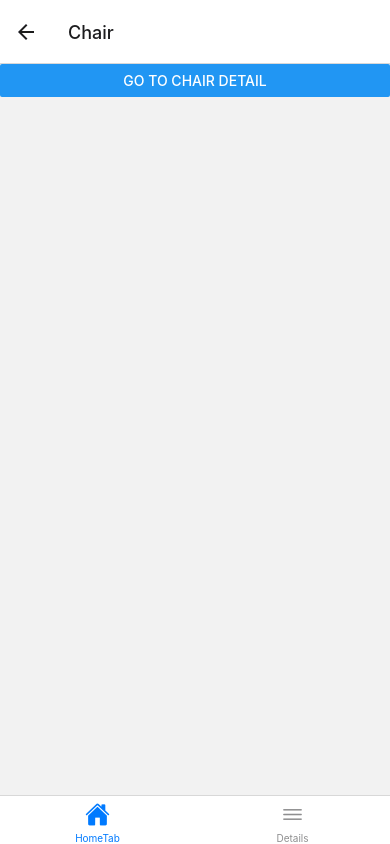
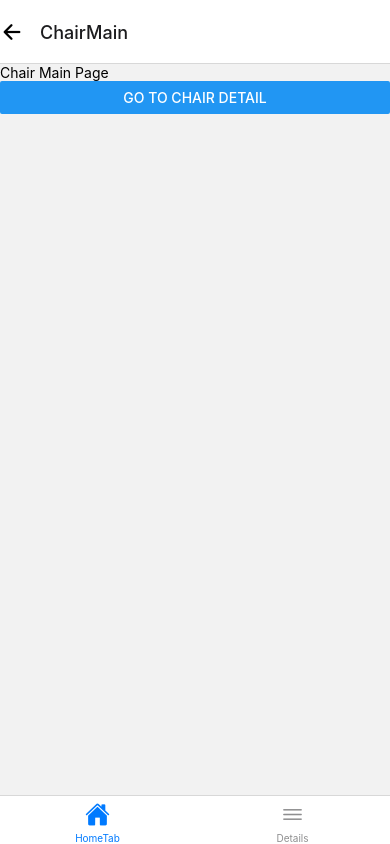
Before and after one commit to bggbr/react-native, a React Native app: screen /Chair in a window 390 px wide. Built offline with nearby package versions, Linux system fonts and the light colour scheme.

Commit message:
3계층 구조로 네비게이션 설정

```diff
--- a/App.tsx
+++ b/App.tsx
@@ -2,6 +2,7 @@ import React from 'react';
 import {NavigationContainer} from '@react-navigation/native';
 import {createNativeStackNavigator} from '@react-navigation/native-stack';
 import {createBottomTabNavigator} from '@react-navigation/bottom-tabs';
+import {SafeAreaView, Text, TouchableOpacity, View} from 'react-native'; // SafeAreaView 또는 View를 import
 
 type RootStackParamList = {
   Home: undefined;
@@ -17,7 +18,6 @@ import Ionicons from 'react-native-vector-icons/Ionicons';
 
 const Stack = createNativeStackNavigator();
 const Tab = createBottomTabNavigator();
-
 const HomeStack = createNativeStackNavigator();
 
 function HomeStackScreen() {
@@ -26,13 +26,28 @@ function HomeStackScreen() {
       <HomeStack.Screen
         name="Home"
         component={HomeScreen}
-        options={
-          {
-            // headerShown: false,
-          }
-        }
+        options={{
+          // headerShown: false,
+          headerTitle: '',
+          headerLeft: () => (
+            <Text style={{fontSize: 24, fontWeight: 'bold'}}>BM</Text>
+          ),
+          headerRight: () => (
+            <TouchableOpacity>
+              <Ionicons name="search" size={24} color="black" />
+            </TouchableOpacity>
+          ),
+        }}
       />
-      <HomeStack.Screen name="Chair" component={Chair} />
+      <HomeStack.Screen
+        name="Chair"
+        component={Chair}
+        options={{
+          // 다음 화면의 헤더를 커스텀해서 뒤로 가기 버튼의 동작을 정의
+          headerShown: false,
+          headerLeft: () => null, // 뒤로 가기 버튼 숨김
+        }}
+      />
     </HomeStack.Navigator>
   );
 }
@@ -40,6 +55,7 @@ function HomeStackScreen() {
 function App() {
   return (
     <NavigationContainer>
+      <SafeAreaView style={{flex: 0, backgroundColor: 'white'}} />
       <Tab.Navigator>
         <Tab.Screen
           name="HomeTab"
@@ -70,6 +86,7 @@ function App() {
           }}
         />
       </Tab.Navigator>
+      {/* SafeAreaView 또는 View를 사용하여 높이 조정 */}
       {/* <BottomTab /> */}
       {/* <Stack.Navigator>
         <Stack.Screen name="Chair" component={Chair} />
--- a/src/components/Chair.tsx
+++ b/src/components/Chair.tsx
@@ -1,13 +1,15 @@
-import {View, Text, Button} from 'react-native';
+import {View, Text, Button, TouchableOpacity} from 'react-native';
 import {createNativeStackNavigator} from '@react-navigation/native-stack';
 import {NativeStackScreenProps} from '@react-navigation/native-stack';
 import ChairDetail from './ChairDetail';
 import {useCallback} from 'react';
 const Stack = createNativeStackNavigator();
+import Ionicons from 'react-native-vector-icons/Ionicons';
+
 function ChairMainScreen({navigation}: HomeScreenProps) {
   return (
     <View>
-      {/* Chair 메인 화면 내용 */}
+      <Text>Chair Main Page</Text>
       <Button
         title="Go to Chair Detail"
         onPress={() => navigation.navigate('ChairDetail')}
@@ -25,18 +27,37 @@ type RootStackParamList = {
 type HomeScreenProps = NativeStackScreenProps<RootStackParamList, 'Home'>;
 
 function Chair({navigation}: HomeScreenProps) {
-  const onClick = useCallback(() => {
-    navigation.navigate('ChairDetail');
-  }, [navigation]);
   return (
-    <Stack.Navigator>
+    <Stack.Navigator screenOptions={{}}>
       <Stack.Screen
-        options={{headerShown: false}}
+        options={{
+          headerShown: true,
+          headerLeft: () => (
+            <TouchableOpacity
+              onPress={() => {
+                // Chair 페이지로 이동하는 코드
+                navigation.navigate('Home');
+              }}>
+              <Ionicons name="arrow-back" size={24} color="black" />
+            </TouchableOpacity>
+          ),
+        }}
         name="ChairMain"
         component={ChairMainScreen}
       />
       <Stack.Screen
-        // options={{headerShown: false}}
+        options={{
+          headerShown: true, // 헤더 표시
+          // headerLeft: () => (
+          //   <TouchableOpacity
+          //     onPress={() => {
+          //       // Chair 페이지로 이동하는 코드
+          //       navigation.navigate('Chair');
+          //     }}>
+          //     <Ionicons name="arrow-back" size={24} color="black" />
+          //   </TouchableOpacity>
+          // ),
+        }}
         name="ChairDetail"
         component={ChairDetail}
       />
```
